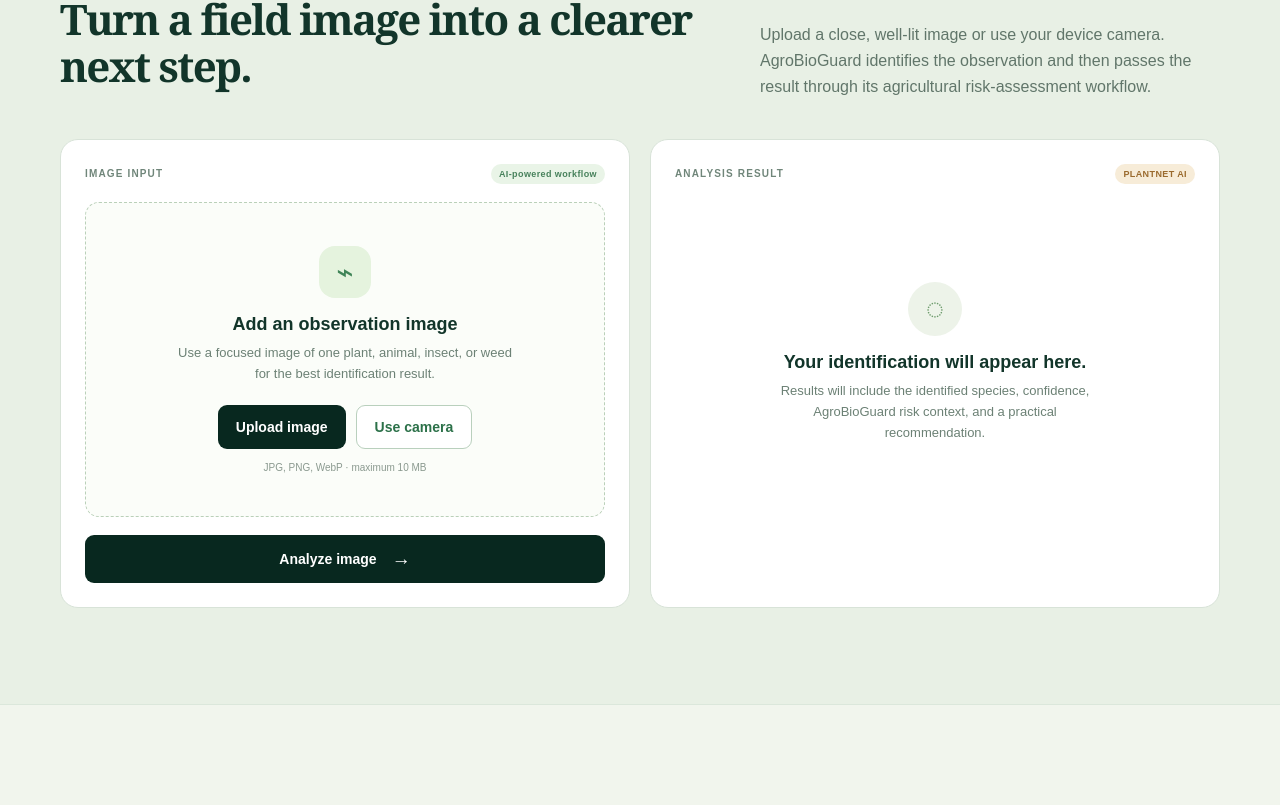
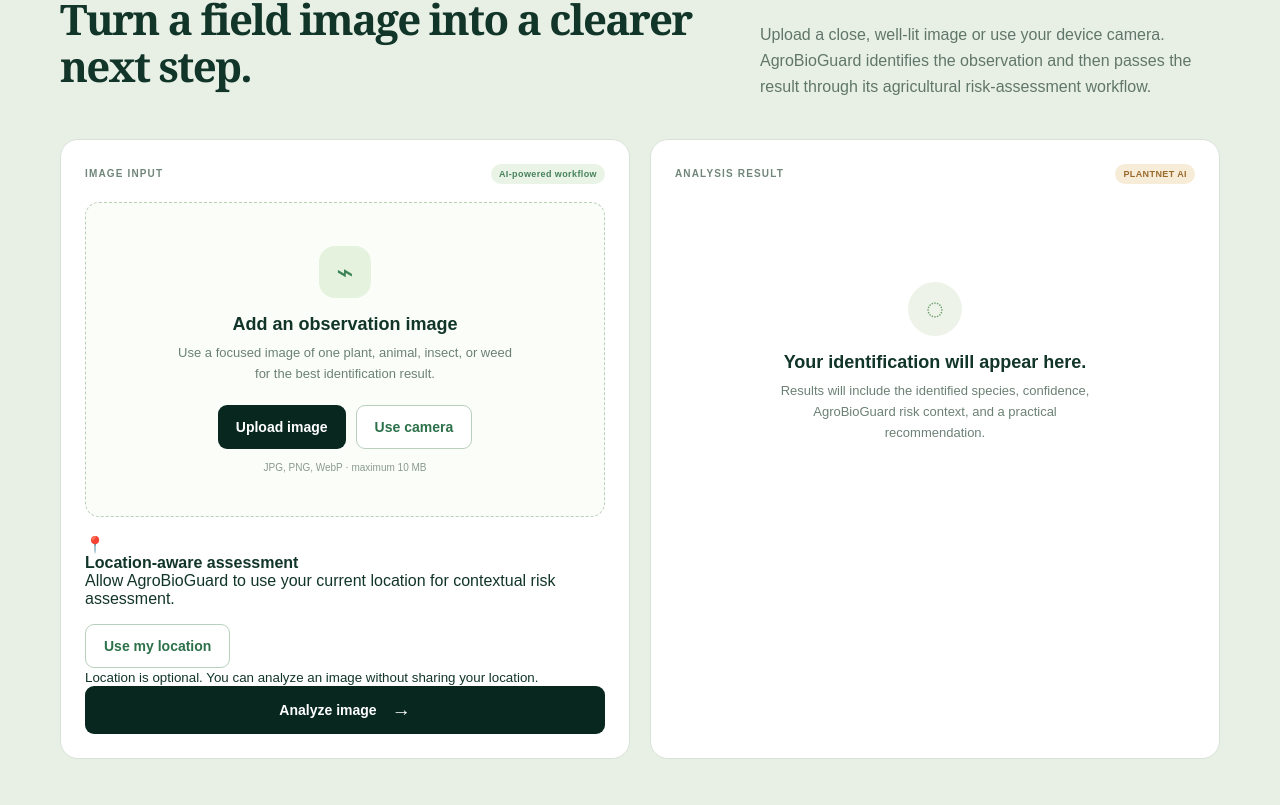
Before and after one commit to jobi41215-stack/agrobioguard, a Next.js app: page / in a window 1280 px wide. Shown: the part 1273-2078 px from the top of the page. Built offline with nearby package versions, Linux system fonts and the light colour scheme.

Commit message:
feat: add location-aware risk assessment

```diff
--- a/components/identification-workspace.tsx
+++ b/components/identification-workspace.tsx
@@ -5,20 +5,35 @@ import { analyzeImage as analyzeSelectedImage } from "@/lib/analysis/image-analy
 import { getSafeAnalysisErrorMessage } from "@/lib/analysis/analysis-provider-error";
 import { assessRisk } from "@/lib/analysis/risk-assessment-service";
 import { generateWarning } from "@/lib/analysis/warning-service";
+import { getCurrentLocation } from "@/lib/analysis/location-service";
+
 import type { AnalysisResult } from "@/lib/analysis/types";
-import type { AgroWarning, RiskAssessment } from "@/lib/analysis/risk-types";
+import type {
+  AgroWarning,
+  LocationContext,
+  RiskAssessment,
+} from "@/lib/analysis/risk-types";
 
 type AnalysisState = "empty" | "ready" | "loading" | "success" | "error";
+type LocationState = "unavailable" | "loading" | "success" | "error";
 
 export function IdentificationWorkspace() {
   const [preview, setPreview] = useState<string>();
   const [fileName, setFileName] = useState("");
   const [image, setImage] = useState<File>();
+
   const [result, setResult] = useState<AnalysisResult>();
-  const [riskAssessment, setRiskAssessment] = useState<RiskAssessment>();
+  const [riskAssessment, setRiskAssessment] =
+    useState<RiskAssessment>();
   const [warning, setWarning] = useState<AgroWarning>();
+
   const [state, setState] = useState<AnalysisState>("empty");
   const [error, setError] = useState("");
+
+  const [location, setLocation] = useState<LocationContext>();
+  const [locationState, setLocationState] =
+    useState<LocationState>("unavailable");
+  const [locationError, setLocationError] = useState("");
 
   const uploadInput = useRef<HTMLInputElement>(null);
   const cameraInput = useRef<HTMLInputElement>(null);
@@ -62,9 +77,11 @@ export function IdentificationWorkspace() {
     setPreview(URL.createObjectURL(file));
     setFileName(file.name);
     setImage(file);
+
     setResult(undefined);
     setRiskAssessment(undefined);
     setWarning(undefined);
+
     setState("ready");
   }
 
@@ -76,9 +93,11 @@ export function IdentificationWorkspace() {
     setPreview(undefined);
     setFileName("");
     setImage(undefined);
+
     setResult(undefined);
     setRiskAssessment(undefined);
     setWarning(undefined);
+
     setError("");
     setState("empty");
 
@@ -88,6 +107,32 @@ export function IdentificationWorkspace() {
 
     if (cameraInput.current) {
       cameraInput.current.value = "";
+    }
+  }
+
+  async function useMyLocation() {
+    setLocationState("loading");
+    setLocationError("");
+
+    try {
+      const currentLocation = await getCurrentLocation();
+
+      const locationContext: LocationContext = {
+        latitude: currentLocation.latitude,
+        longitude: currentLocation.longitude,
+        source: "device",
+      };
+
+      setLocation(locationContext);
+      setLocationState("success");
+    } catch (locationError) {
+      setLocationState("error");
+
+      setLocationError(
+        locationError instanceof Error
+          ? locationError.message
+          : "Unable to access your current location.",
+      );
     }
   }
 
@@ -104,38 +149,56 @@ export function IdentificationWorkspace() {
     setState("loading");
 
     try {
-      // Step 1: identify the image using the active analysis provider.
-      const analysis = await analyzeSelectedImage({ image });
+      // Step 1: Identify the uploaded image.
+      const analysis = await analyzeSelectedImage({
+        image,
+      });
 
-      // Step 2: pass the identification result through AgroBioGuard's
-      // risk-assessment layer.
-      const assessment = assessRisk(analysis);
+      // Step 2: Assess agricultural/ecological risk.
+      const assessment = assessRisk(
+        analysis,
+        location,
+      );
 
-      // Step 3: generate a user-facing agricultural warning.
-      const generatedWarning = generateWarning(analysis);
+      // Step 3: Generate a user-facing warning.
+      const generatedWarning = generateWarning(
+        analysis,
+        location,
+      );
 
       setResult(analysis);
       setRiskAssessment(assessment);
       setWarning(generatedWarning);
       setState("success");
     } catch (analysisError) {
-      setError(getSafeAnalysisErrorMessage(analysisError));
+      setError(
+        getSafeAnalysisErrorMessage(analysisError),
+      );
       setState("error");
     }
   }
 
-  function getWarningClass(severity?: AgroWarning["severity"]) {
+  function getWarningClass(
+    severity?: AgroWarning["severity"],
+  ) {
     switch (severity) {
       case "critical":
         return "risk-card critical";
+
       case "warning":
         return "risk-card warning";
+
       case "caution":
         return "risk-card caution";
+
       default:
         return "risk-card info";
     }
   }
+
+  const hasCoordinates =
+    location?.latitude !== undefined &&
+    location?.longitude !== undefined;
 
   return (
     <section
@@ -156,14 +219,19 @@ export function IdentificationWorkspace() {
           </div>
 
           <p>
-            Upload a close, well-lit image or use your device camera.
-            AgroBioGuard identifies the observation and then passes the result
-            through its agricultural risk-assessment workflow.
+            Upload a close, well-lit image or use your device
+            camera. AgroBioGuard identifies the observation and
+            then passes the result through its agricultural
+            risk-assessment workflow.
           </p>
         </div>
 
         <div className="identification-grid">
-          {/* IMAGE INPUT */}
+
+          {/* =========================
+              IMAGE INPUT
+          ========================== */}
+
           <div className="upload-panel">
             <div className="panel-label">
               <span>IMAGE INPUT</span>
@@ -172,15 +240,19 @@ export function IdentificationWorkspace() {
 
             {!preview ? (
               <div className="dropzone">
-                <span className="upload-symbol" aria-hidden="true">
+                <span
+                  className="upload-symbol"
+                  aria-hidden="true"
+                >
                   ⌁
                 </span>
 
                 <h3>Add an observation image</h3>
 
                 <p>
-                  Use a focused image of one plant, animal, insect, or weed
-                  for the best identification result.
+                  Use a focused image of one plant, animal,
+                  insect, or weed for the best identification
+                  result.
                 </p>
 
                 <div className="upload-actions">
@@ -262,11 +334,100 @@ export function IdentificationWorkspace() {
               </div>
             )}
 
+            {/* =========================
+                LOCATION
+            ========================== */}
+
+            <div className="location-panel">
+              <div className="location-panel-header">
+                <div>
+                  <span
+                    className="location-icon"
+                    aria-hidden="true"
+                  >
+                    📍
+                  </span>
+
+                  <div>
+                    <strong>
+                      Location-aware assessment
+                    </strong>
+
+                    <p>
+                      Allow AgroBioGuard to use your current
+                      location for contextual risk assessment.
+                    </p>
+                  </div>
+                </div>
+
+                <button
+                  className="button outline"
+                  onClick={useMyLocation}
+                  disabled={locationState === "loading"}
+                  type="button"
+                >
+                  {locationState === "loading"
+                    ? "Getting location..."
+                    : locationState === "success"
+                      ? "Update location"
+                      : "Use my location"}
+                </button>
+              </div>
+
+              {locationState === "success" && location ? (
+                <div className="location-success">
+                  <span>
+                    ✓ Location available
+                  </span>
+
+                  {hasCoordinates ? (
+                    <small>
+                      Latitude:{" "}
+                      {location.latitude!.toFixed(6)} ·
+                      Longitude:{" "}
+                      {location.longitude!.toFixed(6)}
+                    </small>
+                  ) : (
+                    <small>
+                      Coordinates are not available.
+                    </small>
+                  )}
+                </div>
+              ) : null}
+
+              {locationState === "error" ? (
+                <p
+                  className="analysis-error"
+                  role="alert"
+                >
+                  {locationError}
+                </p>
+              ) : null}
+
+              {locationState === "unavailable" ? (
+                <small className="location-note">
+                  Location is optional. You can analyze an
+                  image without sharing your location.
+                </small>
+              ) : null}
+            </div>
+
+            {/* =========================
+                GENERAL ERROR
+            ========================== */}
+
             {state === "error" && (
-              <p className="analysis-error" role="alert">
+              <p
+                className="analysis-error"
+                role="alert"
+              >
                 {error}
               </p>
             )}
+
+            {/* =========================
+                ANALYZE BUTTON
+            ========================== */}
 
             <button
               className="button analyze-button"
@@ -275,71 +436,107 @@ export function IdentificationWorkspace() {
               type="button"
             >
               {state === "loading"
-                ? "Analyzing image…"
+                ? "Analyzing image..."
                 : "Analyze image"}
 
               <span>→</span>
             </button>
           </div>
 
-          {/* ANALYSIS RESULT */}
-          <div className="result-panel" aria-live="polite">
+          {/* =========================
+              ANALYSIS RESULT
+          ========================== */}
+
+          <div
+            className="result-panel"
+            aria-live="polite"
+          >
             <div className="panel-label">
               <span>ANALYSIS RESULT</span>
-              <b className="demo-label">PLANTNET AI</b>
+
+              <b className="demo-label">
+                PLANTNET AI
+              </b>
             </div>
 
-            {state === "empty" || state === "error" ? (
+            {/* EMPTY / ERROR */}
+
+            {state === "empty" ||
+            state === "error" ? (
               <div className="result-empty">
-                <span aria-hidden="true">◌</span>
+                <span aria-hidden="true">
+                  ◌
+                </span>
 
-                <h3>Your identification will appear here.</h3>
+                <h3>
+                  Your identification will appear here.
+                </h3>
 
                 <p>
-                  Results will include the identified species, confidence,
-                  AgroBioGuard risk context, and a practical recommendation.
+                  Results will include the identified
+                  species, confidence, AgroBioGuard risk
+                  context, and a practical recommendation.
                 </p>
               </div>
             ) : null}
 
+            {/* READY */}
+
             {state === "ready" ? (
               <div className="result-empty">
-                <span aria-hidden="true">◎</span>
+                <span aria-hidden="true">
+                  ◎
+                </span>
 
-                <h3>Image ready for analysis.</h3>
+                <h3>
+                  Image ready for analysis.
+                </h3>
 
                 <p>
-                  Select <b>Analyze image</b> to identify the uploaded
-                  observation.
+                  Select{" "}
+                  <b>Analyze image</b>{" "}
+                  to identify the uploaded observation.
                 </p>
               </div>
             ) : null}
+
+            {/* LOADING */}
 
             {state === "loading" ? (
               <div className="result-loading">
                 <span className="loader" />
 
-                <h3>Analyzing your observation</h3>
+                <h3>
+                  Analyzing your observation
+                </h3>
 
                 <p>
-                  Plant identification and AgroBioGuard assessment are being
+                  Plant identification and
+                  AgroBioGuard assessment are being
                   processed.
                 </p>
               </div>
             ) : null}
 
+            {/* SUCCESS */}
+
             {state === "success" ? (
               <div className="result-content">
+
                 {/* IDENTIFICATION HEADER */}
+
                 <div className="result-title">
                   <span className="category-pill">
                     {result?.category}
                   </span>
 
-                  {result?.confidence !== undefined ? (
+                  {result?.confidence !==
+                  undefined ? (
                     <span className="confidence">
                       Identification confidence{" "}
-                      <b>{result.confidence}%</b>
+                      <b>
+                        {result.confidence}%
+                      </b>
                     </span>
                   ) : null}
                 </div>
@@ -357,9 +554,13 @@ export function IdentificationWorkspace() {
                 </p>
 
                 {/* IDENTIFICATION DETAILS */}
+
                 <dl className="result-details">
                   <div>
-                    <dt>Identification source</dt>
+                    <dt>
+                      Identification source
+                    </dt>
+
                     <dd>
                       {result?.provider?.model ??
                         "Plant identification service"}
@@ -368,6 +569,7 @@ export function IdentificationWorkspace() {
 
                   <div>
                     <dt>Common name</dt>
+
                     <dd>
                       {result?.commonName ??
                         result?.identifiedName ??
@@ -376,31 +578,65 @@ export function IdentificationWorkspace() {
                   </div>
 
                   <div>
-                    <dt>Location &amp; context</dt>
+                    <dt>
+                      Location &amp; context
+                    </dt>
+
                     <dd>
-                      {result?.locationContext ??
-                        "Location context is not available yet."}
+                      {location ? (
+                        <>
+                          Device location available.
+                          <br />
+
+                          {hasCoordinates ? (
+                            <small>
+                              {location.latitude!.toFixed(
+                                6,
+                              )}
+                              ,{" "}
+                              {location.longitude!.toFixed(
+                                6,
+                              )}
+                            </small>
+                          ) : (
+                            <small>
+                              Coordinates are not available.
+                            </small>
+                          )}
+                        </>
+                      ) : (
+                        "Location was not provided."
+                      )}
                     </dd>
                   </div>
                 </dl>
 
                 {/* AGROBIOGUARD RISK ASSESSMENT */}
+
                 {riskAssessment ? (
                   <div className="risk-assessment-card">
                     <div className="risk-assessment-header">
-                      <span>AGROBIOGUARD RISK ASSESSMENT</span>
+                      <span>
+                        AGROBIOGUARD RISK ASSESSMENT
+                      </span>
 
                       <strong>
                         {riskAssessment.level.toUpperCase()}
                       </strong>
                     </div>
 
-                    <h4>{riskAssessment.title}</h4>
+                    <h4>
+                      {riskAssessment.title}
+                    </h4>
 
-                    <p>{riskAssessment.description}</p>
+                    <p>
+                      {riskAssessment.description}
+                    </p>
 
                     <div className="risk-recommendation">
-                      <b>Recommended action</b>
+                      <b>
+                        Recommended action
+                      </b>
 
                       <span>
                         {riskAssessment.recommendation}
@@ -410,13 +646,24 @@ export function IdentificationWorkspace() {
                 ) : null}
 
                 {/* AGRICULTURAL WARNING */}
+
                 {warning ? (
-                  <div className={getWarningClass(warning.severity)}>
+                  <div
+                    className={getWarningClass(
+                      warning.severity,
+                    )}
+                  >
                     <div className="risk-card-header">
-                      <span aria-hidden="true">⚠</span>
+                      <span
+                        aria-hidden="true"
+                      >
+                        ⚠
+                      </span>
 
                       <div>
-                        <b>{warning.title}</b>
+                        <b>
+                          {warning.title}
+                        </b>
 
                         <small>
                           {warning.severity.toUpperCase()}
@@ -424,27 +671,91 @@ export function IdentificationWorkspace() {
                       </div>
                     </div>
 
-                    <p>{warning.message}</p>
+                    <p>
+                      {warning.message}
+                    </p>
 
                     <div className="warning-recommendation">
                       <b>Action</b>
 
-                      <span>{warning.recommendation}</span>
+                      <span>
+                        {warning.recommendation}
+                      </span>
                     </div>
                   </div>
                 ) : null}
 
+                {/* LOCATION CONTEXT */}
+
+                <div className="location-result-card">
+                  <div className="location-result-header">
+                    <span aria-hidden="true">
+                      📍
+                    </span>
+
+                    <div>
+                      <b>
+                        LOCATION CONTEXT
+                      </b>
+
+                      <small>
+                        {location
+                          ? "Device location used"
+                          : "No location provided"}
+                      </small>
+                    </div>
+                  </div>
+
+                  {location ? (
+                    <p>
+                      AgroBioGuard received the device
+                      coordinates for location-aware
+                      processing.
+                      <br />
+
+                      {hasCoordinates ? (
+                        <strong>
+                          {location.latitude!.toFixed(
+                            6,
+                          )}
+                          ,{" "}
+                          {location.longitude!.toFixed(
+                            6,
+                          )}
+                        </strong>
+                      ) : (
+                        <strong>
+                          Coordinates are not available.
+                        </strong>
+                      )}
+                    </p>
+                  ) : (
+                    <p>
+                      No device location was shared.
+                      The identification can still be
+                      reviewed without location data.
+                    </p>
+                  )}
+                </div>
+
                 {/* INFORMATION NOTE */}
+
                 <div className="analysis-note">
                   <span>ⓘ</span>
 
                   <p>
-                    <b>AI identification + AgroBioGuard assessment.</b>{" "}
-                    Plant identification is provided by the PlantNet
-                    identification service. Agricultural risk assessment is
-                    handled separately by AgroBioGuard.
+                    <b>
+                      AI identification +
+                      AgroBioGuard assessment.
+                    </b>{" "}
+                    Plant identification is provided
+                    by the PlantNet identification
+                    service. Agricultural risk
+                    assessment is handled separately
+                    by AgroBioGuard.
                   </p>
                 </div>
+
               </div>
             ) : null}
           </div>
--- /dev/null
+++ b/lib/analysis/location-service.ts
@@ -0,0 +1,58 @@
+export interface UserLocation {
+  latitude: number;
+  longitude: number;
+  accuracy: number;
+}
+
+export async function getCurrentLocation(): Promise<UserLocation> {
+  if (!("geolocation" in navigator)) {
+    throw new Error("Location services are not supported by this browser.");
+  }
+
+  return new Promise((resolve, reject) => {
+    navigator.geolocation.getCurrentPosition(
+      (position) => {
+        resolve({
+          latitude: position.coords.latitude,
+          longitude: position.coords.longitude,
+          accuracy: position.coords.accuracy,
+        });
+      },
+      (error) => {
+        switch (error.code) {
+          case error.PERMISSION_DENIED:
+            reject(
+              new Error(
+                "Location permission was denied. Please allow location access and try again.",
+              ),
+            );
+            break;
+
+          case error.POSITION_UNAVAILABLE:
+            reject(
+              new Error(
+                "Your current location could not be determined.",
+              ),
+            );
+            break;
+
+          case error.TIMEOUT:
+            reject(
+              new Error(
+                "Location request timed out. Please try again.",
+              ),
+            );
+            break;
+
+          default:
+            reject(new Error("Unable to get your current location."));
+        }
+      },
+      {
+        enableHighAccuracy: true,
+        timeout: 10000,
+        maximumAge: 300000,
+      },
+    );
+  });
+}
```
